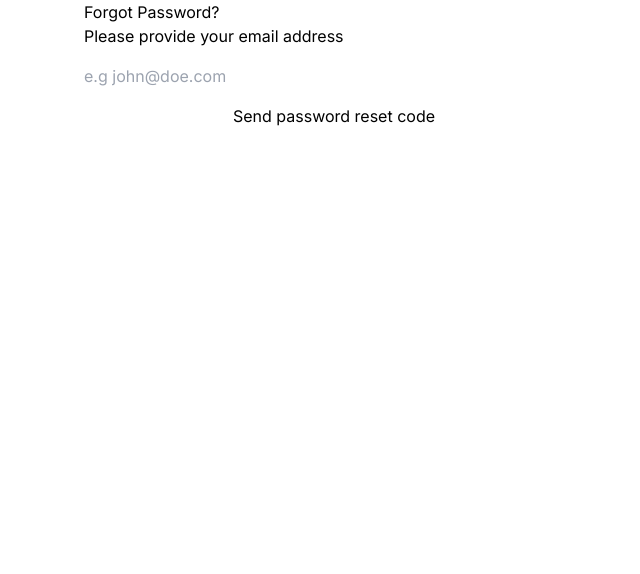
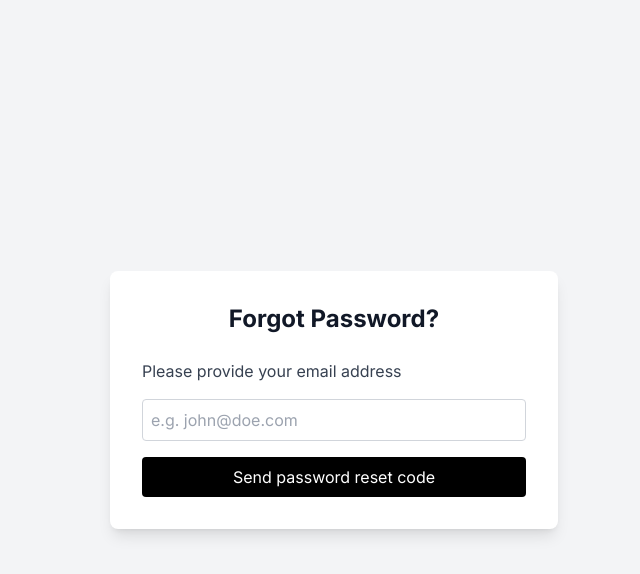
Before and after one commit to emmanueldonkor/file-drive, a Next.js app: page /forgot-password in a window 1280 px wide. Shown: the top 574 px of the page, without its empty margins (306-946 px from the left). Built offline with nearby package versions, Linux system fonts and the light colour scheme; no server answers.

Commit message:
fixed forgot password

```diff
--- a/app/(auth)/(routes)/sign-in/[[...sign-in]]/page.tsx
+++ b/app/(auth)/(routes)/sign-in/[[...sign-in]]/page.tsx
@@ -49,7 +49,7 @@ export default function Page() {
               </p>
             </div>
             <SignIn />
-            <Link href="/forgot-password" className="mt-4 block text-center text-blue-600 hover:text-blue-500 transition">
+            <Link href="/forgot-password" className="mt-4 block text-center text-black-600 hover:text-blue-500 transition">
               Forgot Password?
             </Link>
           </div>
--- a/app/forgot-password/page.tsx
+++ b/app/forgot-password/page.tsx
@@ -1,54 +1,48 @@
-'use client'
-import React, { useState } from 'react'
-import { useAuth, useSignIn } from '@clerk/nextjs'
-import type { NextPage } from 'next'
-import { useRouter } from 'next/navigation'
+'use client';
+import React, { useState } from 'react';
+import { useAuth, useSignIn } from '@clerk/nextjs';
+import type { NextPage } from 'next';
+import { useRouter } from 'next/navigation';
 
 const ForgotPasswordPage: NextPage = () => {
-  const [email, setEmail] = useState('')
-  const [password, setPassword] = useState('')
-  const [code, setCode] = useState('')
-  const [successfulCreation, setSuccessfulCreation] = useState(false)
-  const [secondFactor, setSecondFactor] = useState(false)
-  const [error, setError] = useState('')
+  const [email, setEmail] = useState('');
+  const [password, setPassword] = useState('');
+  const [code, setCode] = useState('');
+  const [successfulCreation, setSuccessfulCreation] = useState(false);
+  const [secondFactor, setSecondFactor] = useState(false);
+  const [error, setError] = useState('');
 
-  const router = useRouter()
-  const { isSignedIn } = useAuth()
-  const { isLoaded, signIn, setActive } = useSignIn()
+  const router = useRouter();
+  const { isSignedIn } = useAuth();
+  const { isLoaded, signIn, setActive } = useSignIn();
 
   if (!isLoaded) {
-    return null
+    return null;
   }
 
-  // If the user is already signed in,
-  // redirect them to the home page
   if (isSignedIn) {
-    router.push('/')
+    router.push('/');
   }
 
-  // Send the password reset code to the user's email
   async function create(e: React.FormEvent) {
-    e.preventDefault()
+    e.preventDefault();
     await signIn
       ?.create({
         strategy: 'reset_password_email_code',
         identifier: email,
       })
-      .then((_) => {
-        setSuccessfulCreation(true)
-        setError('')
+      .then(() => {
+        setSuccessfulCreation(true);
+        setError('');
       })
       .catch((err) => {
-        console.error('error', err.errors[0].longMessage)
-        setError(err.errors[0].longMessage)
-      })
+        console.error('error', err.errors[0].longMessage);
+        setError(err.errors[0].longMessage);
+      });
   }
 
-  // Reset the user's password.
-  // Upon successful reset, the user will be
-  // signed in and redirected to the home page
   async function reset(e: React.FormEvent) {
-    e.preventDefault()
+    e.preventDefault();
     await signIn
       ?.attemptFirstFactor({
         strategy: 'reset_password_email_code',
@@ -56,75 +50,83 @@ const ForgotPasswordPage: NextPage = () => {
         password,
       })
       .then((result) => {
-        // Check if 2FA is required
         if (result.status === 'needs_second_factor') {
-          setSecondFactor(true)
-          setError('')
+          setSecondFactor(true);
+          setError('');
         } else if (result.status === 'complete') {
-          // Set the active session to
-          // the newly created session (user is now signed in)
-          setActive({ session: result.createdSessionId })
-          setError('')
+          setActive({ session: result.createdSessionId });
+          setError('');
         } else {
-          console.log(result)
+          console.log(result);
         }
       })
       .catch((err) => {
-        console.error('error', err.errors[0].longMessage)
-        setError(err.errors[0].longMessage)
-      })
+        console.error('error', err.errors[0].longMessage);
+        setError(err.errors[0].longMessage);
+      });
   }
 
   return (
-    <div
-      style={{
-        margin: 'auto',
-        maxWidth: '500px',
-      }}
-    >
-      <h1>Forgot Password?</h1>
+    <div className="flex items-center justify-center h-screen bg-gray-100">
+      <div className="max-w-md w-full bg-white shadow-lg rounded-lg p-8">
+        <h1 className="text-2xl font-bold text-center text-gray-900">Forgot Password?</h1>
         <form
-        style={{
-          display: 'flex',
-          flexDirection: 'column',
-          gap: '1em',
-        }}
+          className="mt-6 space-y-4"
           onSubmit={!successfulCreation ? create : reset}
         >
           {!successfulCreation && (
             <>
-            <label htmlFor="email">Please provide your email address</label>
+              <label htmlFor="email" className="block text-gray-700">Please provide your email address</label>
               <input
                 type="email"
-              placeholder="e.g john@doe.com"
+                placeholder="e.g. john@doe.com"
                 value={email}
                 onChange={(e) => setEmail(e.target.value)}
+                className="w-full p-2 border border-gray-300 rounded"
               />
-
-            <button>Send password reset code</button>
-            {error && <p>{error}</p>}
+              <button
+                type="submit"
+                className="w-full bg-black text-white py-2 rounded hover:bg-gray-800 transition duration-200"
+              >
+                Send password reset code
+              </button>
+              {error && <p className="text-red-600">{error}</p>}
             </>
           )}
 
           {successfulCreation && (
             <>
-            <label htmlFor="password">Enter your new password</label>
-            <input type="password" value={password} onChange={(e) => setPassword(e.target.value)} />
-
-            <label htmlFor="password">
+              <label htmlFor="password" className="block text-gray-700">Enter your new password</label>
+              <input
+                type="password"
+                value={password}
+                onChange={(e) => setPassword(e.target.value)}
+                className="w-full p-2 border border-gray-300 rounded"
+              />
+              <label htmlFor="code" className="block text-gray-700">
                 Enter the password reset code that was sent to your email
               </label>
-            <input type="text" value={code} onChange={(e) => setCode(e.target.value)} />
-
-            <button>Reset</button>
-            {error && <p>{error}</p>}
+              <input
+                type="text"
+                value={code}
+                onChange={(e) => setCode(e.target.value)}
+                className="w-full p-2 border border-gray-300 rounded"
+              />
+              <button
+                type="submit"
+                className="w-full bg-black text-white py-2 rounded hover:bg-gray-800 transition duration-200"
+              >
+                Reset
+              </button>
+              {error && <p className="text-red-600">{error}</p>}
             </>
           )}
 
-        {secondFactor && <p>2FA is required, but this UI does not handle that</p>}
+          {secondFactor && <p className="text-gray-700">2FA is required, but this UI does not handle that</p>}
         </form>
       </div>
-  )
-}
+    </div>
+  );
+};
 
-export default ForgotPasswordPage
+export default ForgotPasswordPage;
```
Lines whose indentation alone changed are shown as unchanged.
